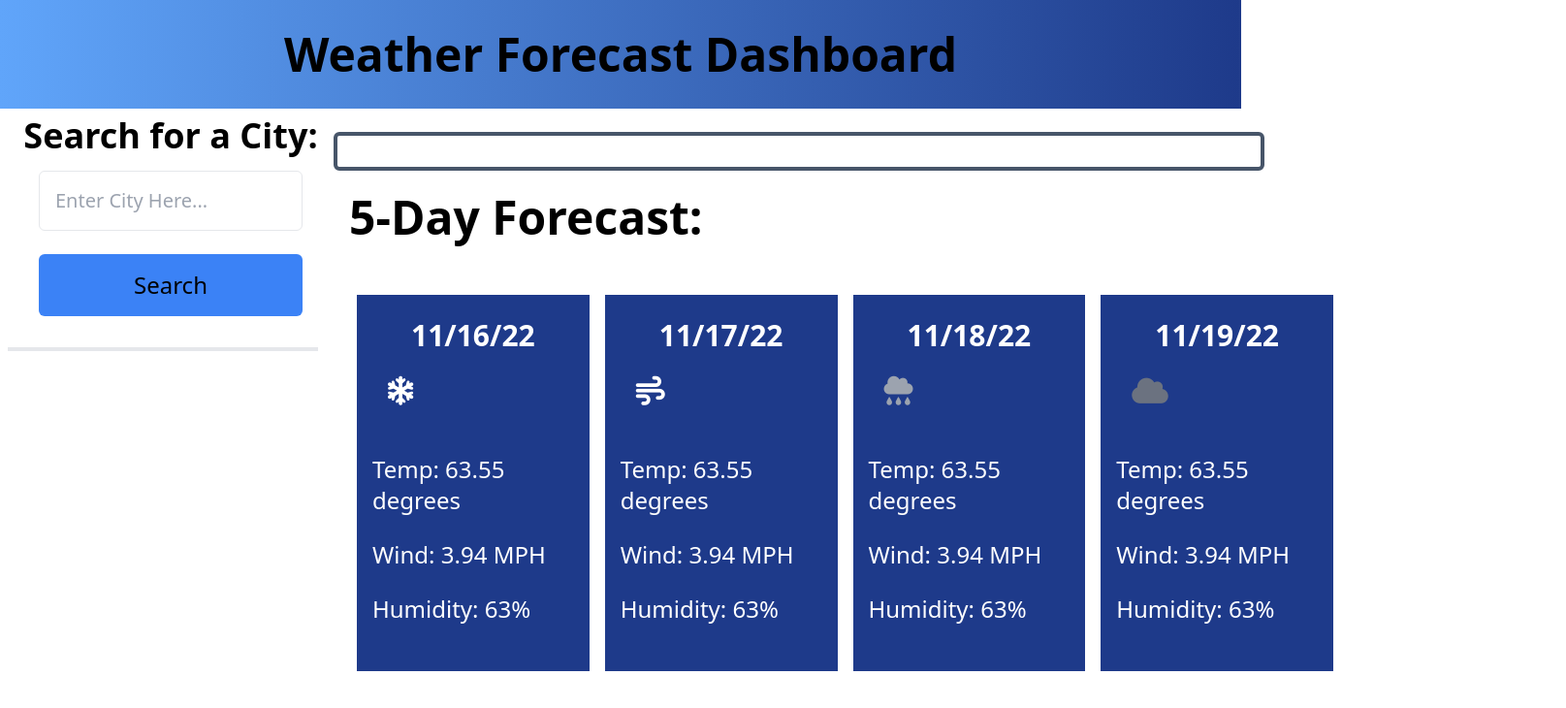
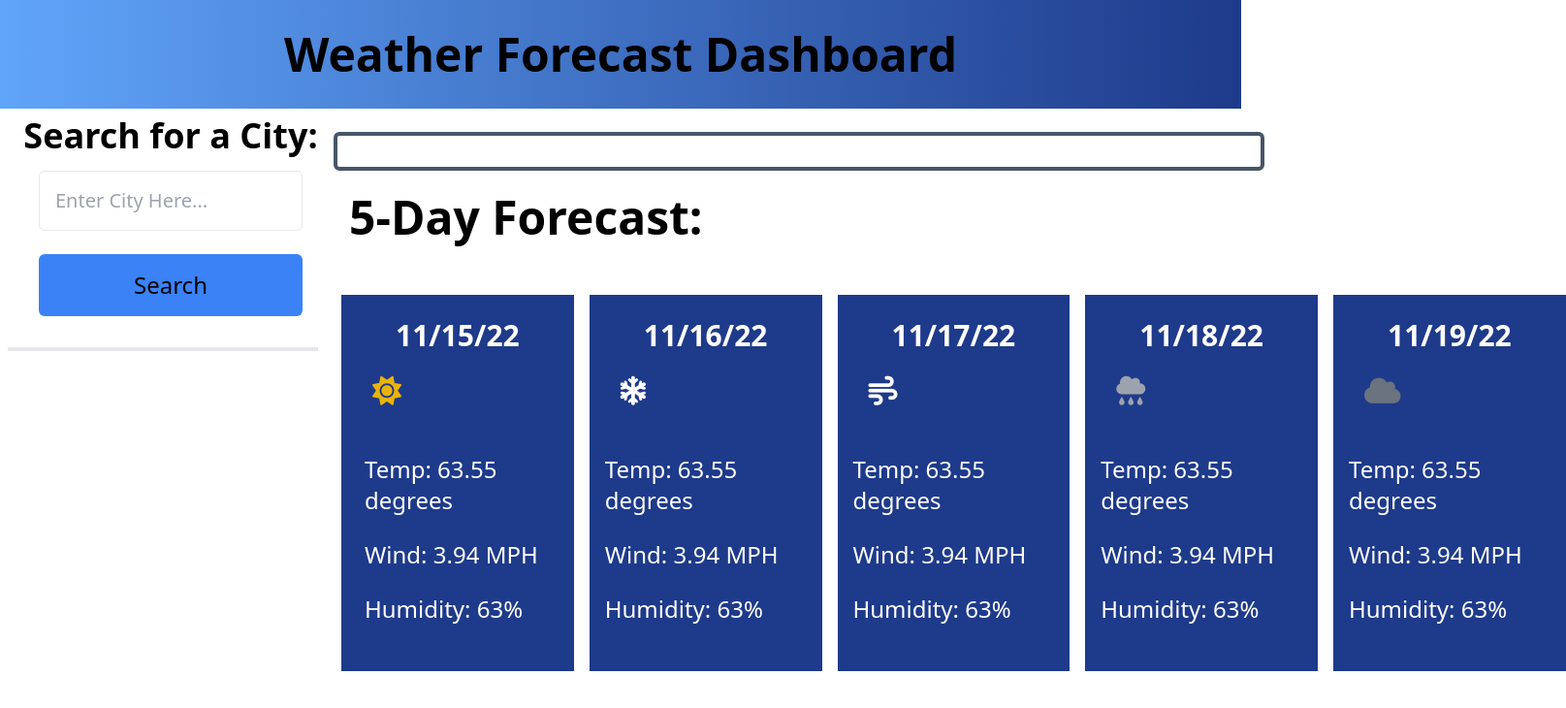
Before and after one commit to Klgibsonjr/weather-forecast-dashboard, a website: page index.html in a window 1280 px wide. Shown: the whole page at 97% size, 1615 px wide, since content can reach past the window. Drawn offline with nearby package versions, Linux system fonts and the light colour scheme.

Commit message:
added ids to HTML elements for 5day forecast for loops

```diff
--- a/assets/script.js
+++ b/assets/script.js
@@ -8,6 +8,7 @@ const tempElm = document.getElementById('temp');
 const windElm = document.getElementById('wind');
 const humidityElm = document.getElementById('humidity');
 const searchInputElm = document.getElementById('search-input');
+const forecastCardElm = document.getElementById('forecast-card');
 
 let formSubmitHander = function (event) {
   event.preventDefault();
@@ -65,6 +66,7 @@ let searchResults = function () {
           tempElm.textContent = 'Temp: ' + temp;
           windElm.textContent = 'Wind: ' + wind;
           humidityElm.textContent = 'Humidity: ' + humidity;
+          console.log(weatherForecastApi);
         });
 
       // let forecastData = [cityName, temp, humidity, wind];
@@ -91,3 +93,6 @@ searchBtnElm.addEventListener('click', formSubmitHander);
 //     weatherCard.classList = 'my-3 d-flex align-items-center';
 //     weatherCardContainer.append(weatherCard)
 // }
+
+// for(i = 0; 1 < 5; i++) {
+//   document.getElementById()
--- a/index.html
+++ b/index.html
@@ -2,18 +2,10 @@
 <html lang="en">
   <head>
     <meta charset="UTF-8" />
-    <meta
-      http-equiv="X-UA-Compatible"
-      content="IE=edge" />
-    <meta
-      name="viewport"
-      content="width=device-width, initial-scale=1.0" />
-    <link
-      rel="stylesheet"
-      href="./assets/tailwind.css" />
-    <link
-      rel="stylesheet"
-      href="https://cdnjs.cloudflare.com/ajax/libs/font-awesome/6.2.1/css/all.min.css" />
+    <meta http-equiv="X-UA-Compatible" content="IE=edge" />
+    <meta name="viewport" content="width=device-width, initial-scale=1.0" />
+    <link rel="stylesheet" href="./assets/tailwind.css" />
+    <link rel="stylesheet" href="https://cdnjs.cloudflare.com/ajax/libs/font-awesome/6.2.1/css/all.min.css" />
 
     <title>Weather Forecast Dashboard</title>
   </head>
@@ -28,22 +20,12 @@
         <section class="w-full border-b-4 m-2">
           <div class="flex flex-col w-full m-2">
             <h1 class="text-2xlxl md:text-4xl font-bold text-center">Search for a City:</h1>
-            <input
-              class="border mx-2 p-2 mt-2 md:mx-6 md:mt-4 md:p-4 rounded-md md:text-xl"
-              id="search-input"
-              type="text"
-              placeholder="Enter City Here..." />
-            <button
-              class="text-xl mx-2 p-2 my-2 bg-blue-500 md:mx-6 md:my-6 md:p-4 rounded-md md:text-2xl"
-              id="search-btn">
-              Search
-            </button>
+            <input class="border mx-2 p-2 mt-2 md:mx-6 md:mt-4 md:p-4 rounded-md md:text-xl" id="search-input" type="text" placeholder="Enter City Here..." />
+            <button class="text-xl mx-2 p-2 my-2 bg-blue-500 md:mx-6 md:my-6 md:p-4 rounded-md md:text-2xl" id="search-btn">Search</button>
           </div>
         </section>
         <section class="w-full mx-4">
-          <ul
-            class="flex flex-col mx-2 my-2 md:mx-2 md:my-4"
-            id="search-history">
+          <ul class="flex flex-col mx-2 my-2 md:mx-2 md:my-4" id="search-history">
             <!-- <li class="border rounded-md mx-2 my-2 p-2 md:mx-4 md:my-4 text-center md:p-4 font-bold text-xl bg-gray-500">Los Angeles</li>
             <li class="border rounded-md mx-2 my-2 p-2 md:mx-4 md:my-4 text-center md:p-4 font-bold text-xl bg-gray-500">San Francisco</li>
             <li class="border rounded-md mx-2 my-2 p-2 md:mx-4 md:my-4 text-center md:p-4 font-bold text-xl bg-gray-500">New York</li>
@@ -56,81 +38,59 @@
         </section>
       </section>
       <section class="flex flex-col gap-2 w-3/4 mx-6 my-6">
-        <div
-          class="border-4 border-slate-600 rounded-md"
-          id="search-result">
-          <h1
-            id="city-name"
-            class="text-xl md:text-5xl font-bold ml-4 mt-4 mb-8"></h1>
+        <div class="border-4 border-slate-600 rounded-md" id="search-result">
+          <h1 id="city-name" class="text-xl md:text-5xl font-bold ml-4 mt-4 mb-8"></h1>
           <ul>
-            <li
-              id="temp"
-              class="text-xl font-bold mx-2 my-2 md:text-3xl md:mx-4 md:my-8"></li>
-            <li
-              id="wind"
-              class="text-xl font-bold mx-2 my-2 md:text-3xl md:mx-4 md:my-8"></li>
-            <li
-              id="humidity"
-              class="text-xl font-bold mx-2 my-2 md:text-3xl md:mx-4 md:my-8"></li>
+            <li id="temp" class="text-xl font-bold mx-2 my-2 md:text-3xl md:mx-4 md:my-8"></li>
+            <li id="wind" class="text-xl font-bold mx-2 my-2 md:text-3xl md:mx-4 md:my-8"></li>
+            <li id="humidity" class="text-xl font-bold mx-2 my-2 md:text-3xl md:mx-4 md:my-8"></li>
           </ul>
         </div>
         <h1 class="text-3xl mx-2 my-4 md:text-5xl font-bold md:mx-4 md:my-4">5-Day Forecast:</h1>
-        <div
-          class="flex flex-col gap-4 md:flex md:flex-col md:h-[20px] lg:flex lg:flex-row lg:justify-between lg:max-w-[1440px] mx-2 my-8"
-          id="forecast-result">
-          <div
-            id="forecast-card"
-            class="bg-blue-900 h-max">
-            <!-- <h1 class="text-2xl p-2 mx-4 md:text-3xl font-bold text-white md:p-6 md:mx-8">11/15/22</h1>
-            <i class="fa-solid fa-sun text-3xl text-yellow-500 mx-8"></i>
+        <div class="flex flex-col gap-4 md:flex md:flex-col md:h-[20px] lg:flex lg:flex-row lg:justify-between lg:max-w-[1440px] mx-2 my-8" id="forecast-result">
+          <div class="bg-blue-900 h-max" id="day1-card">
+            <h1 class="text-2xl p-2 mx-4 md:text-3xl font-bold text-white md:p-6 md:mx-8" id="day1-date">11/15/22</h1>
+            <i class="fa-solid fa-sun text-3xl text-yellow-500 mx-8" id="day1-icon"></i>
             <ul class="my-2 p-4">
-              <li class="text-xl my-4 mx-2 md:text-2xl text-white md:my-6">Temp: 63.55 degrees</li>
-              <li class="text-xl mx-2 my-2 md:text-2xl text-white md:my-6">Wind: 3.94 MPH</li>
-              <li class="text-xl mx-2 my-2 md:text-2xl text-white md:my-6">Humidity: 63%</li>
-            </ul> -->
-          </div>
-          <div class="bg-blue-900 h-max">
-            <h1 class="text-2xl p-2 mx-4 md:text-3xl font-bold text-white md:p-6 md:mx-8">11/16/22</h1>
-            <i
-              class="fa-solid fa-snowflake text-3xl text-white mx-8"
-              id="snowflake-icon"></i>
-            <ul class="my-2 p-4">
-              <li class="text-xl my-4 md:text-2xl text-white md:my-6">Temp: 63.55 degrees</li>
-              <li class="text-xl md:text-2xl text-white md:my-6">Wind: 3.94 MPH</li>
-              <li class="text-xl md:text-2xl text-white md:my-6">Humidity: 63%</li>
+              <li class="text-xl my-4 mx-2 md:text-2xl text-white md:my-6" id="day1-temp">Temp: 63.55 degrees</li>
+              <li class="text-xl mx-2 my-2 md:text-2xl text-white md:my-6" id="day1-wind">Wind: 3.94 MPH</li>
+              <li class="text-xl mx-2 my-2 md:text-2xl text-white md:my-6" id="day1-humidity">Humidity: 63%</li>
             </ul>
           </div>
-          <div class="bg-blue-900 h-max">
-            <h1 class="text-2xl p-2 mx-4 md:text-3xl font-bold text-white md:p-6 md:mx-8">11/17/22</h1>
-            <i
-              class="fa-solid fa-wind text-3xl text-white mx-8"
-              id="wind-icon"></i>
+          <div class="bg-blue-900 h-max" id="day2-card">
+            <h1 class="text-2xl p-2 mx-4 md:text-3xl font-bold text-white md:p-6 md:mx-8" id="day2-date">11/16/22</h1>
+            <i class="fa-solid fa-snowflake text-3xl text-white mx-8" id="day2-icon"></i>
             <ul class="my-2 p-4">
-              <li class="text-xl my-4 md:text-2xl text-white md:my-6">Temp: 63.55 degrees</li>
-              <li class="md:text-2xl text-white md:my-6">Wind: 3.94 MPH</li>
-              <li class="md:text-2xl text-white md:my-6">Humidity: 63%</li>
+              <li class="text-xl my-4 md:text-2xl text-white md:my-6" id="day2-temp">Temp: 63.55 degrees</li>
+              <li class="text-xl md:text-2xl text-white md:my-6" id="day2-wind">Wind: 3.94 MPH</li>
+              <li class="text-xl md:text-2xl text-white md:my-6" id="day2-humidity">Humidity: 63%</li>
             </ul>
           </div>
-          <div class="bg-blue-900 h-max">
-            <h1 class="text-2xl p-2 mx-4 md:text-3xl font-bold text-white md:p-6 md:mx-8">11/18/22</h1>
-            <i
-              class="fa-solid fa-cloud-rain text-3xl text-gray-400 mx-8"
-              id="rain-icon"></i>
+          <div class="bg-blue-900 h-max" id="day3-card">
+            <h1 class="text-2xl p-2 mx-4 md:text-3xl font-bold text-white md:p-6 md:mx-8" id="day3-date">11/17/22</h1>
+            <i class="fa-solid fa-wind text-3xl text-white mx-8" id="day3-icon"></i>
             <ul class="my-2 p-4">
-              <li class="text-xl my-4 md:text-2xl text-white md:my-6">Temp: 63.55 degrees</li>
-              <li class="md:text-2xl text-white md:my-6">Wind: 3.94 MPH</li>
-              <li class="md:text-2xl text-white md:my-6">Humidity: 63%</li>
+              <li class="text-xl my-4 md:text-2xl text-white md:my-6" id="day3-temp">Temp: 63.55 degrees</li>
+              <li class="md:text-2xl text-white md:my-6" id="day3-wind">Wind: 3.94 MPH</li>
+              <li class="md:text-2xl text-white md:my-6" id="day3-humidity">Humidity: 63%</li>
             </ul>
           </div>
-          <div class="bg-blue-900 h-max">
-            <h1 class="text-2xl p-2 mx-4 md:text-3xl font-bold text-white md:p-6 md:mx-8">11/19/22</h1>
-            <i
-              class="fa-solid fa-cloud text-3xl text-gray-500 mx-8"
-              id="cloud-icon"></i>
+          <div class="bg-blue-900 h-max" id-="day4-card">
+            <h1 class="text-2xl p-2 mx-4 md:text-3xl font-bold text-white md:p-6 md:mx-8" id-="day4-date">11/18/22</h1>
+            <i class="fa-solid fa-cloud-rain text-3xl text-gray-400 mx-8" id="day4-icon"></i>
             <ul class="my-2 p-4">
-              <li class="text-xl my-4 md:text-2xl text-white md:my-6">Temp: 63.55 degrees</li>
-              <li class="md:text-2xl text-white md:my-6">Wind: 3.94 MPH</li>
-              <li class="md:text-2xl text-white md:my-6">Humidity: 63%</li>
+              <li class="text-xl my-4 md:text-2xl text-white md:my-6" id-="day4-temp">Temp: 63.55 degrees</li>
+              <li class="md:text-2xl text-white md:my-6" id-="day4-wind">Wind: 3.94 MPH</li>
+              <li class="md:text-2xl text-white md:my-6" id-="day4-humidity">Humidity: 63%</li>
+            </ul>
+          </div>
+          <div class="bg-blue-900 h-max" id="day5-card">
+            <h1 class="text-2xl p-2 mx-4 md:text-3xl font-bold text-white md:p-6 md:mx-8" id="day5-date">11/19/22</h1>
+            <i class="fa-solid fa-cloud text-3xl text-gray-500 mx-8" id="day5-icon"></i>
+            <ul class="my-2 p-4">
+              <li class="text-xl my-4 md:text-2xl text-white md:my-6" id="day5-temp">Temp: 63.55 degrees</li>
+              <li class="md:text-2xl text-white md:my-6" id="day5-wind">Wind: 3.94 MPH</li>
+              <li class="md:text-2xl text-white md:my-6" id="day5-humidity">Humidity: 63%</li>
             </ul>
           </div>
         </div>
```
